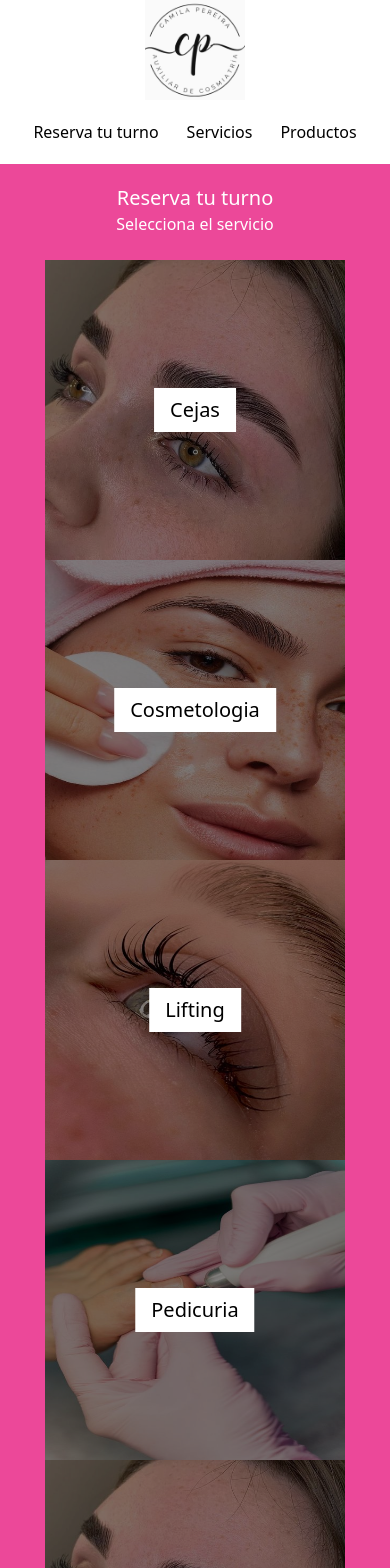
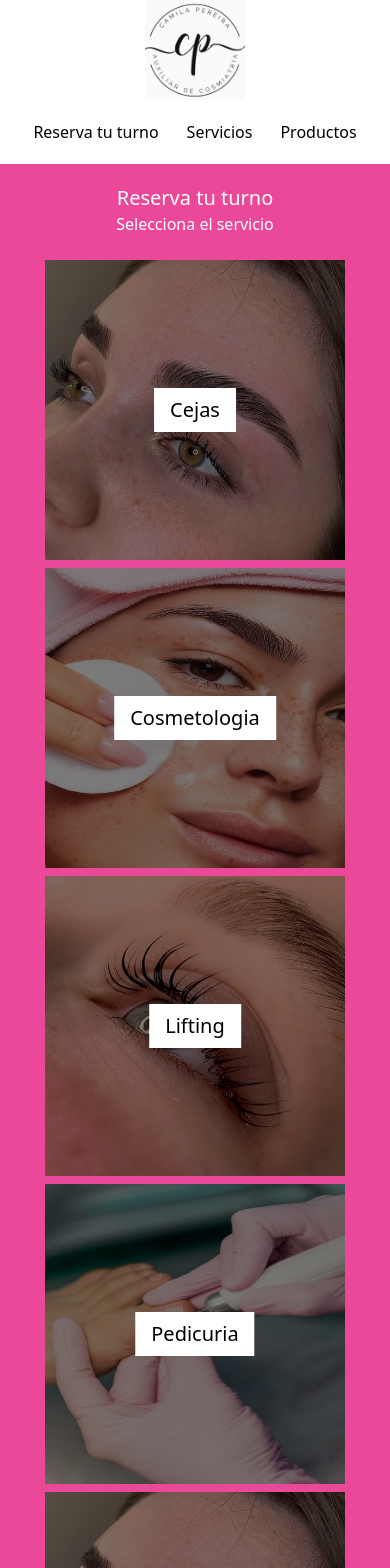
Before and after one commit to Nachito02/cpCosmeto, a Next.js app: page / in a window 390 px wide. Shown: the top 1568 px of the page. Built offline with nearby package versions, Linux system fonts and the light colour scheme.

Commit message:
corrigiendo errores

```diff
--- a/components/Form/Form.jsx
+++ b/components/Form/Form.jsx
@@ -48,10 +48,10 @@ const Form = () => {
                             </>
                     }
 
-                    <div className=' mb-2 md:mb-0 md:grid md:grid-cols-3 md:gap-10  py-4'>
+                    <div className='  md:grid md:grid-cols-3 md:gap-10  py-4'>
 
                         {!service && categorias.categories.map((e, i) => (
-                            <div key={i} className='relative hover:scale-110 hover:cursor-pointer transition-all ease-in-out'
+                            <div key={i} className='mb-2 md:mb-0 relative hover:scale-110 hover:cursor-pointer transition-all ease-in-out'
                                 onClick={() => handleServiceClick(e.nombre)}
                                 data-service={e.nombre}
                             >
```
